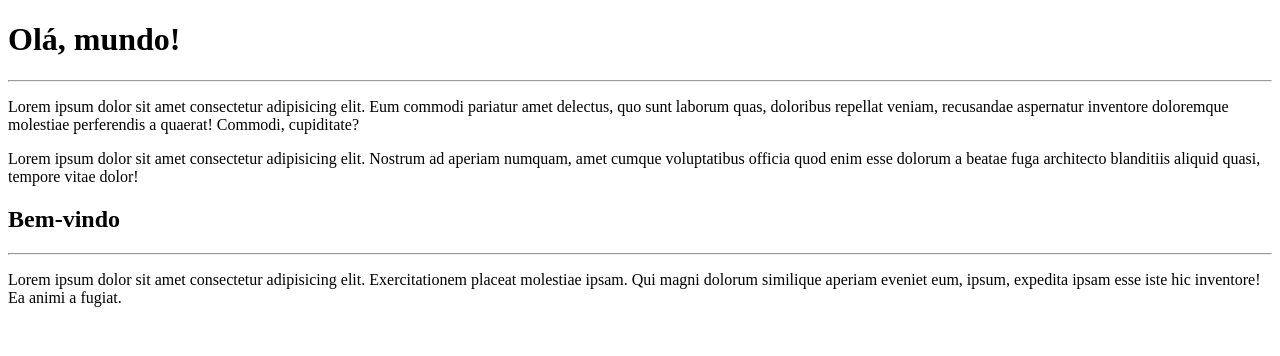
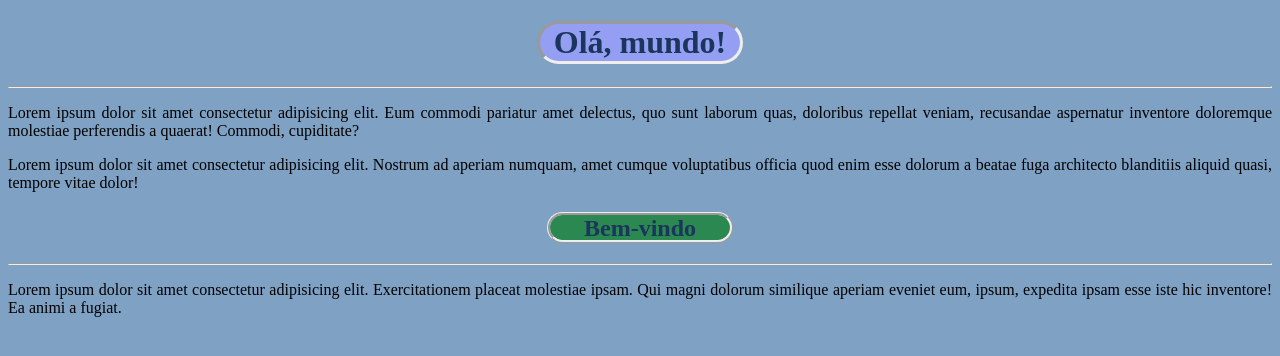
Before and after one commit to Matheusresende488/ola-mundo, a plain HTML site: page site-exemplo/index.html in a window 1280 px wide. Drawn offline with Linux system fonts and the light colour scheme.

Commit message:
Adicionei CSS
----

```diff
--- a/site-exemplo/index.html
+++ b/site-exemplo/index.html
@@ -4,6 +4,7 @@
     <meta charset="UTF-8">
     <meta name="viewport" content="width=device-width, initial-scale=1.0">
     <title>Meu primeiro site em repositorio</title>
+    <link rel="stylesheet" href="style.css">
 </head>
 <body>
     <h1>Olá, mundo!</h1>
--- /dev/null
+++ b/site-exemplo/style.css
@@ -0,0 +1,30 @@
+h1{
+   background-color: rgb(148, 158, 243);
+   color: #1B365C;
+   border-radius: 30px;
+   width: 200px;
+   text-align: center;
+   position: relative;
+   left: 50%;
+   transform: translate(-50%);
+   border-style: inset;
+}
+
+p{
+    text-align: justify;
+}
+h2{
+    background-color: rgb(43, 136, 81);
+    color: #1B365C;
+    border-radius: 30px;
+    border-style: ridge;
+    height: 25px;
+    width: 180px;
+    text-align: center;
+    position: relative;
+    left: 50%;
+    transform: translate(-50%);
+}
+body{
+    background-color:#7EA1C4;
+}
```
